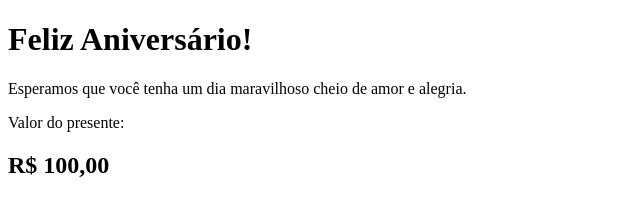
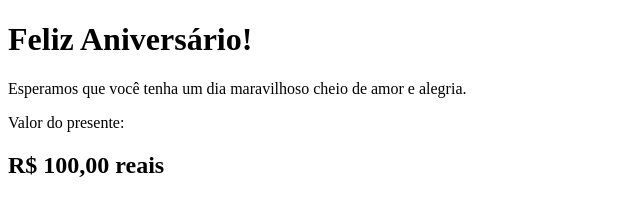
Before and after one commit to joedsantos/cartao-presente2, a plain HTML site: page index.html in a window 1280 px wide. Shown: the full height of the page, 0-640 px from the left. Drawn offline with Linux system fonts and the light colour scheme.

Commit message:
Fazendo merge do html

```diff
--- a/index.html
+++ b/index.html
@@ -12,7 +12,7 @@
         <p>Esperamos que você tenha um dia maravilhoso cheio de amor e alegria.</p>
         <div class="gift-amount">
             <p>Valor do presente:</p>
-            <h2>R$ 100,00</h2>
+            <h2>R$ 100,00 reais</h2>
         </div>
     </div>
 </body>
```
